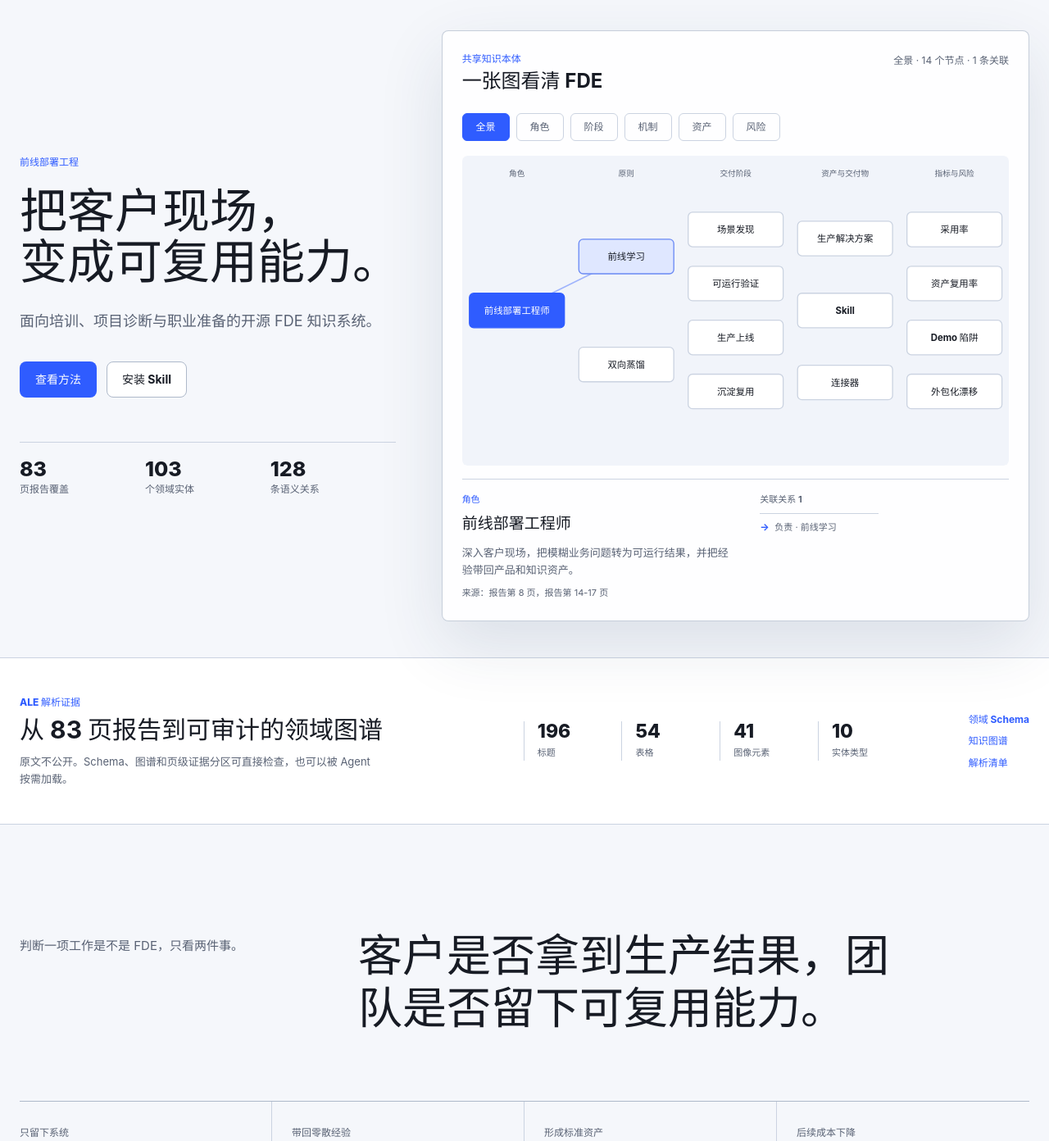
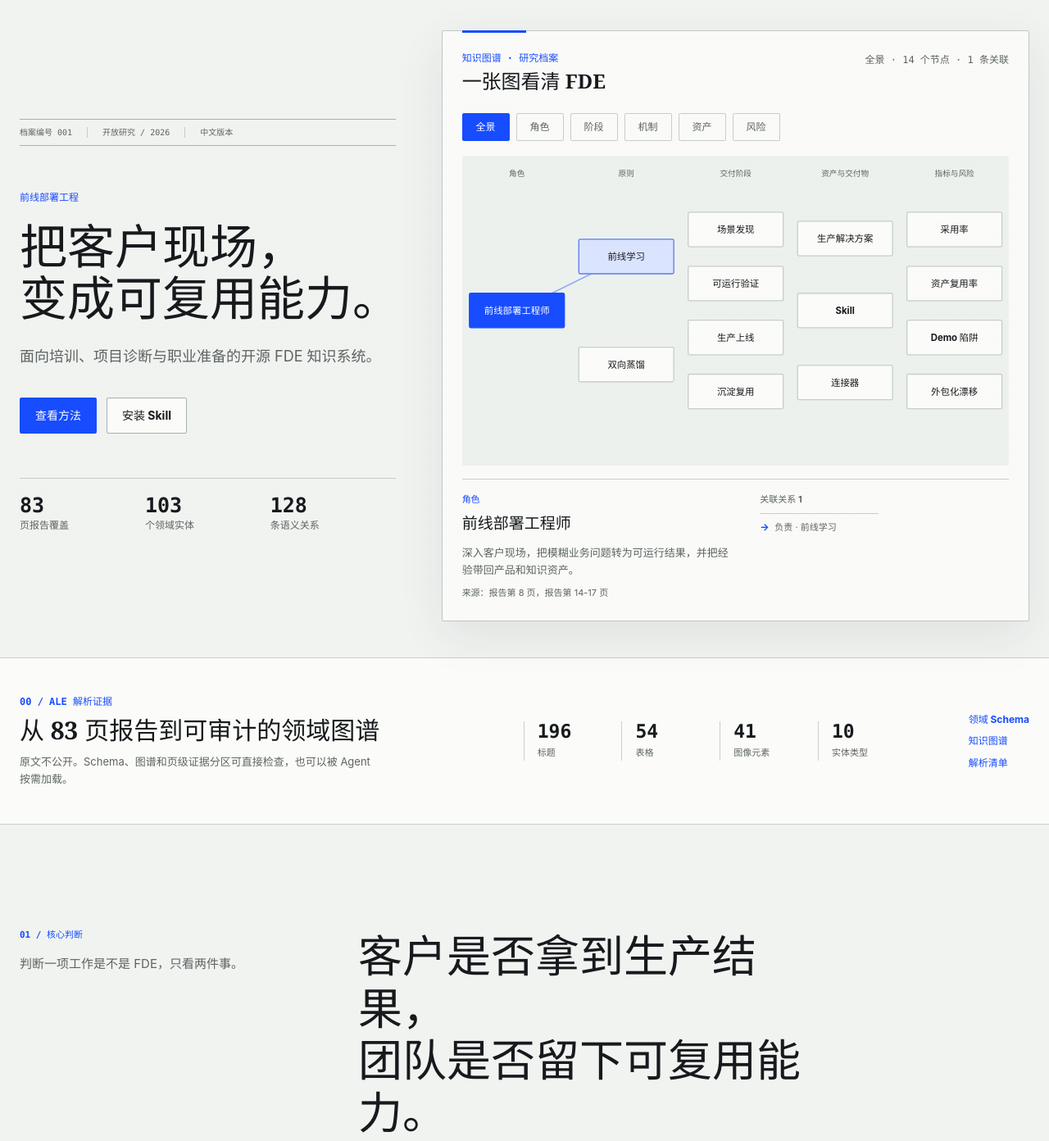
Before and after one commit to Wishyouerehere9610/fde-field-guide, a website: page index.html in a window 1280 px wide. Shown: the part 80-1472 px from the top of the page at 82% size. Drawn offline with Linux system fonts and the light colour scheme.

Commit message:
feat: apply minimal zine editorial system

```diff
--- a/app.js
+++ b/app.js
@@ -287,7 +287,7 @@ function renderGraph() {
       y: position.y - nodeHeight / 2,
       width: nodeWidth,
       height: nodeHeight,
-      rx: 6,
+      rx: 2,
     }));
     addNodeLabel(group, node, position.x, position.y);
 
--- a/index.html
+++ b/index.html
@@ -4,7 +4,7 @@
     <meta charset="utf-8">
     <meta name="viewport" content="width=device-width, initial-scale=1">
     <meta name="description" content="FDE Insight 是面向培训、项目诊断、客户问答与职业准备的开源前线部署工程知识系统。">
-    <meta name="theme-color" content="#f5f7fb" media="(prefers-color-scheme: light)">
+    <meta name="theme-color" content="#f1f3f1" media="(prefers-color-scheme: light)">
     <meta name="theme-color" content="#101319" media="(prefers-color-scheme: dark)">
     <meta property="og:title" content="FDE Insight">
     <meta property="og:description" content="把客户现场的问题，转成生产结果和可复用能力。">
@@ -37,6 +37,11 @@
     <main id="main-content">
       <section class="hero" id="top">
         <div class="hero-copy reveal">
+          <div class="zine-meta" aria-label="项目档案信息">
+            <span>档案编号 001</span>
+            <span>开放研究 / 2026</span>
+            <span>中文版本</span>
+          </div>
           <p class="kicker">前线部署工程</p>
           <h1><span>把客户现场，</span><span>变成可复用能力。</span></h1>
           <p class="hero-summary">面向培训、项目诊断与职业准备的开源 FDE 知识系统。</p>
@@ -63,7 +68,7 @@
         <div class="ontology-panel reveal" aria-labelledby="ontology-heading">
           <div class="ontology-heading-row">
             <div>
-              <p class="panel-label">共享知识本体</p>
+              <p class="panel-label">知识图谱 · 研究档案</p>
               <h2 id="ontology-heading">一张图看清 FDE</h2>
             </div>
             <p class="graph-status" id="graph-status" aria-live="polite">正在读取知识图谱</p>
@@ -99,7 +104,7 @@
       <section class="evidence-band" aria-labelledby="evidence-heading">
         <div class="section-shell evidence-shell reveal">
           <div class="evidence-copy">
-            <p class="panel-label">ALE 解析证据</p>
+            <p class="panel-label">00 / ALE 解析证据</p>
             <h2 id="evidence-heading">从 83 页报告到可审计的领域图谱</h2>
             <p>原文不公开。Schema、图谱和页级证据分区可直接检查，也可以被 Agent 按需加载。</p>
           </div>
@@ -119,8 +124,11 @@
 
       <section class="definition section-shell" id="method">
         <div class="definition-statement reveal">
-          <p>判断一项工作是不是 FDE，只看两件事。</p>
-          <h2>客户是否拿到生产结果，团队是否留下可复用能力。</h2>
+          <div class="definition-lead">
+            <p class="section-index">01 / 核心判断</p>
+            <p>判断一项工作是不是 FDE，只看两件事。</p>
+          </div>
+          <h2><span>客户是否拿到生产结果，</span><span>团队是否留下可复用能力。</span></h2>
         </div>
         <div class="definition-grid reveal">
           <article>
@@ -149,6 +157,7 @@
       <section class="lifecycle" id="delivery">
         <div class="section-shell">
           <div class="section-intro reveal">
+            <p class="section-index">02 / 交付链路</p>
             <h2>Demo 只是风险暴露的起点</h2>
             <p>生产价值来自一条完整链路。每个阶段都有退出证据，不能靠文档数量升级。</p>
           </div>
@@ -189,6 +198,7 @@
 
       <section class="operating section-shell">
         <div class="operating-copy reveal">
+          <p class="section-index">03 / 协作机制</p>
           <h2>现场执行和共性抽象，需要同时运转</h2>
           <p>Echo 与 Delta 是两种协作责任，不必固定成两个部门。一个把问题做成，一个判断哪些经验值得进入公共能力。</p>
         </div>
@@ -222,6 +232,7 @@
       <section class="measurement" id="measurement">
         <div class="section-shell measurement-shell">
           <div class="section-intro reveal">
+            <p class="section-index">04 / 价值评估</p>
             <h2>价值要同时看四层证据</h2>
             <p>调用量和模型分数只能解释局部。FDE 还要证明用户采用、生产可靠和下一次交付更快。</p>
           </div>
@@ -270,6 +281,7 @@
 
       <section class="install section-shell" id="install">
         <div class="install-copy reveal">
+          <p class="section-index">05 / 开源 Skill</p>
           <h2>让 Agent 按同一套方法回答 FDE 问题</h2>
           <p>Skill 会按问题加载本体和 Playbook，并区分来源结论、工程判断与待核验事实。</p>
           <a class="text-link" href="https://github.com/Wishyouerehere9610/fde-insight/blob/main/SKILL.md">查看 SKILL.md</a>
@@ -291,6 +303,7 @@
 
       <section class="source-note section-shell reveal">
         <div>
+          <p class="section-index">06 / 来源边界</p>
           <h2>来源边界</h2>
           <p>初始知识模型参考腾讯研究院 2026 年 7 月报告《FDE模式行业观察与实践》。原 PDF 未随仓库分发。</p>
         </div>
--- a/styles.css
+++ b/styles.css
@@ -1,21 +1,23 @@
 :root {
   color-scheme: light dark;
-  --page: #f5f7fb;
-  --surface: #ffffff;
-  --surface-soft: #edf1f8;
-  --surface-strong: #dfe6f2;
-  --text: #171b24;
-  --text-soft: #596274;
-  --line: #cbd3e1;
-  --line-strong: #aeb9ca;
-  --accent: #2f5cff;
-  --accent-strong: #1844e8;
-  --accent-soft: #dfe7ff;
+  --page: #f1f3f1;
+  --surface: #fbfcf9;
+  --surface-soft: #e9ede9;
+  --surface-strong: #dce1dc;
+  --text: #171a1d;
+  --text-soft: #5c6462;
+  --line: #c7cec8;
+  --line-strong: #a7b1aa;
+  --accent: #174cff;
+  --accent-strong: #0639e6;
+  --accent-soft: #dbe4ff;
   --accent-on: #ffffff;
-  --shadow: rgba(36, 54, 92, 0.12);
-  --panel-shadow: 0 28px 80px var(--shadow);
-  --radius: 8px;
+  --shadow: rgba(30, 40, 36, 0.08);
+  --panel-shadow: 0 18px 56px var(--shadow);
+  --radius: 2px;
   --content: min(1280px, calc(100% - 48px));
+  --serif: Georgia, "Songti SC", "STSong", "SimSun", serif;
+  --mono: ui-monospace, SFMono-Regular, Menlo, Monaco, Consolas, monospace;
   font-family: -apple-system, BlinkMacSystemFont, "Segoe UI", "PingFang SC", "Hiragino Sans GB", "Microsoft YaHei", sans-serif;
   font-synthesis: none;
 }
@@ -28,12 +30,29 @@ html {
   scroll-behavior: smooth;
 }
 
+section[id] {
+  scroll-margin-top: 88px;
+}
+
 body {
+  position: relative;
   margin: 0;
   min-height: 100dvh;
   background: var(--page);
   color: var(--text);
   line-height: 1.6;
+}
+
+body::before {
+  content: "";
+  position: fixed;
+  z-index: 100;
+  inset: 0;
+  pointer-events: none;
+  background-image:
+    repeating-linear-gradient(0deg, rgba(18, 28, 24, 0.035) 0, rgba(18, 28, 24, 0.035) 1px, transparent 1px, transparent 4px),
+    repeating-linear-gradient(90deg, rgba(18, 28, 24, 0.018) 0, rgba(18, 28, 24, 0.018) 1px, transparent 1px, transparent 7px);
+  opacity: 0.14;
 }
 
 a {
@@ -82,7 +101,7 @@ button:active,
   top: 0;
   z-index: 20;
   border-bottom: 1px solid color-mix(in srgb, var(--line) 72%, transparent);
-  background: color-mix(in srgb, var(--page) 82%, transparent);
+  background: color-mix(in srgb, var(--page) 88%, transparent);
   backdrop-filter: blur(20px) saturate(140%);
   -webkit-backdrop-filter: blur(20px) saturate(140%);
 }
@@ -177,14 +196,34 @@ button:active,
   color: var(--accent);
   font-size: 12px;
   font-weight: 760;
+  font-family: var(--mono);
   letter-spacing: 0;
   text-transform: uppercase;
+}
+
+.zine-meta {
+  display: flex;
+  flex-wrap: wrap;
+  gap: 7px 18px;
+  margin-bottom: 54px;
+  padding: 9px 0;
+  border-block: 1px solid var(--line-strong);
+  color: var(--text-soft);
+  font-family: var(--mono);
+  font-size: 10px;
+  line-height: 1.3;
+}
+
+.zine-meta span + span {
+  padding-left: 18px;
+  border-left: 1px solid var(--line);
 }
 
 .hero h1 {
   margin: 0;
   font-size: 58px;
-  font-weight: 760;
+  font-family: var(--serif);
+  font-weight: 600;
   letter-spacing: 0;
   line-height: 1.08;
 }
@@ -255,6 +294,7 @@ button:active,
 }
 
 .hero-proof dt {
+  font-family: var(--mono);
   font-size: 25px;
   font-weight: 760;
   line-height: 1;
@@ -267,12 +307,23 @@ button:active,
 }
 
 .ontology-panel {
+  position: relative;
   min-width: 0;
   padding: 24px;
   border: 1px solid color-mix(in srgb, var(--line-strong) 70%, transparent);
   border-radius: var(--radius);
-  background: color-mix(in srgb, var(--surface) 86%, transparent);
+  background: color-mix(in srgb, var(--surface) 92%, transparent);
   box-shadow: var(--panel-shadow);
+}
+
+.ontology-panel::before {
+  content: "";
+  position: absolute;
+  top: -1px;
+  left: 24px;
+  width: 78px;
+  height: 3px;
+  background: var(--accent);
 }
 
 .ontology-heading-row {
@@ -289,6 +340,8 @@ button:active,
 .ontology-heading-row h2 {
   margin: 0;
   font-size: 24px;
+  font-family: var(--serif);
+  font-weight: 600;
   line-height: 1.2;
 }
 
@@ -296,6 +349,7 @@ button:active,
   margin: 2px 0 0;
   color: var(--text-soft);
   font-size: 12px;
+  font-family: var(--mono);
   white-space: nowrap;
 }
 
@@ -311,7 +365,7 @@ button:active,
   min-height: 34px;
   padding: 0 12px;
   border: 1px solid var(--line);
-  border-radius: 6px;
+  border-radius: var(--radius);
   background: transparent;
   color: var(--text-soft);
   cursor: pointer;
@@ -342,7 +396,7 @@ button:active,
   width: 100%;
   min-width: 0;
   overflow: hidden;
-  border-radius: 6px;
+  border-radius: var(--radius);
 }
 
 #ontology-graph {
@@ -350,7 +404,7 @@ button:active,
   width: 100%;
   min-height: 0;
   aspect-ratio: 760 / 430;
-  border-radius: 6px;
+  border-radius: var(--radius);
   background: color-mix(in srgb, var(--surface-soft) 72%, transparent);
 }
 
@@ -506,6 +560,8 @@ button:active,
 .evidence-copy h2 {
   margin: 0;
   font-size: 30px;
+  font-family: var(--serif);
+  font-weight: 600;
   line-height: 1.24;
 }
 
@@ -529,6 +585,7 @@ button:active,
 
 .evidence-metrics dt {
   font-size: 23px;
+  font-family: var(--mono);
   font-weight: 760;
   line-height: 1.1;
 }
@@ -570,12 +627,41 @@ button:active,
   font-size: 15px;
 }
 
+.definition-lead > p:last-child {
+  margin: 12px 0 0;
+}
+
+.section-index {
+  margin: 0 0 16px;
+  color: var(--accent);
+  font-family: var(--mono);
+  font-size: 11px;
+  font-weight: 700;
+  line-height: 1.3;
+}
+
+.definition-statement .section-index,
+.section-intro .section-index,
+.operating-copy .section-index,
+.install-copy .section-index,
+.source-note .section-index {
+  margin: 0 0 16px;
+  color: var(--accent);
+  font-size: 11px;
+}
+
 .definition-statement h2 {
   max-width: 18ch;
   margin: 0;
   font-size: 54px;
+  font-family: var(--serif);
+  font-weight: 600;
   line-height: 1.18;
   letter-spacing: 0;
+}
+
+.definition-statement h2 span {
+  display: block;
 }
 
 .definition-grid {
@@ -630,6 +716,8 @@ button:active,
 .install-copy h2 {
   margin: 0;
   font-size: 46px;
+  font-family: var(--serif);
+  font-weight: 600;
   line-height: 1.18;
   letter-spacing: 0;
 }
@@ -650,12 +738,24 @@ button:active,
   padding: 0;
   border-top: 2px solid var(--accent);
   list-style: none;
+  counter-reset: delivery-stage;
 }
 
 .stage-track li {
   min-height: 260px;
   padding: 24px 18px 20px 0;
   border-right: 1px solid var(--line);
+  counter-increment: delivery-stage;
+}
+
+.stage-track li::before {
+  content: "0" counter(delivery-stage);
+  display: block;
+  margin-bottom: 18px;
+  color: var(--accent);
+  font-family: var(--mono);
+  font-size: 11px;
+  font-weight: 700;
 }
 
 .stage-track li + li {
@@ -669,6 +769,8 @@ button:active,
 .stage-track h3 {
   margin: 0;
   font-size: 18px;
+  font-family: var(--serif);
+  font-weight: 600;
 }
 
 .stage-track p {
@@ -716,6 +818,8 @@ button:active,
 .role-block h3 {
   margin: 8px 0 24px;
   font-size: 24px;
+  font-family: var(--serif);
+  font-weight: 600;
 }
 
 .role-block ul,
@@ -832,6 +936,8 @@ button:active,
 .metric-grid h3 {
   margin: 12px 0 26px;
   font-size: 22px;
+  font-family: var(--serif);
+  font-weight: 600;
   line-height: 1.28;
 }
 
@@ -927,6 +1033,8 @@ button:active,
 .source-note h2 {
   margin: 0 0 12px;
   font-size: 20px;
+  font-family: var(--serif);
+  font-weight: 600;
 }
 
 .source-note p {
@@ -987,6 +1095,12 @@ button:active,
   .ontology-filters button[aria-pressed="true"],
   .metric-accent {
     color: #0d1118;
+  }
+
+  body::before {
+    background-image:
+      repeating-linear-gradient(0deg, rgba(238, 242, 239, 0.025) 0, rgba(238, 242, 239, 0.025) 1px, transparent 1px, transparent 4px),
+      repeating-linear-gradient(90deg, rgba(238, 242, 239, 0.014) 0, rgba(238, 242, 239, 0.014) 1px, transparent 1px, transparent 7px);
   }
 }
 
@@ -1075,6 +1189,15 @@ button:active,
 
   .hero h1 {
     font-size: 43px;
+  }
+
+  .zine-meta {
+    gap: 7px 12px;
+    margin-bottom: 38px;
+  }
+
+  .zine-meta span + span {
+    padding-left: 12px;
   }
 
   .hero-summary {
```
Also changed, not shown: tests/site.test.mjs (+17 -0 lines), README.md.
